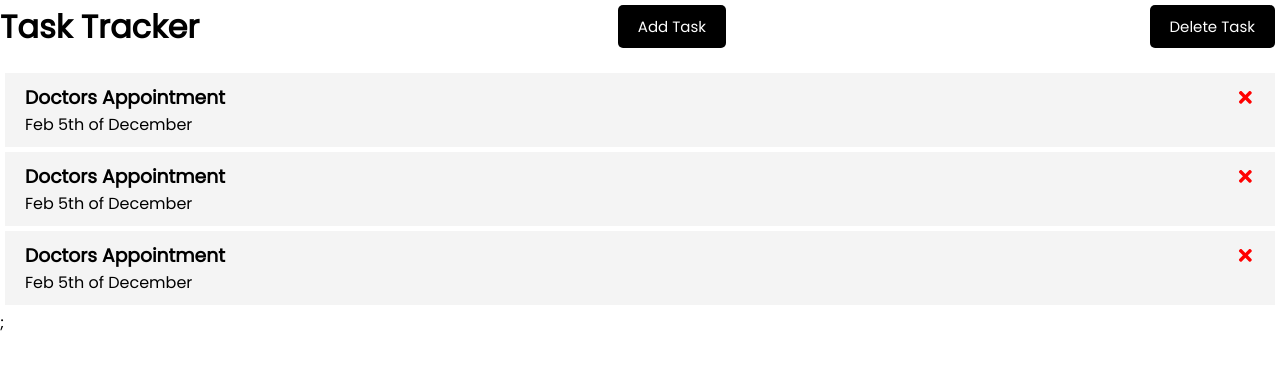
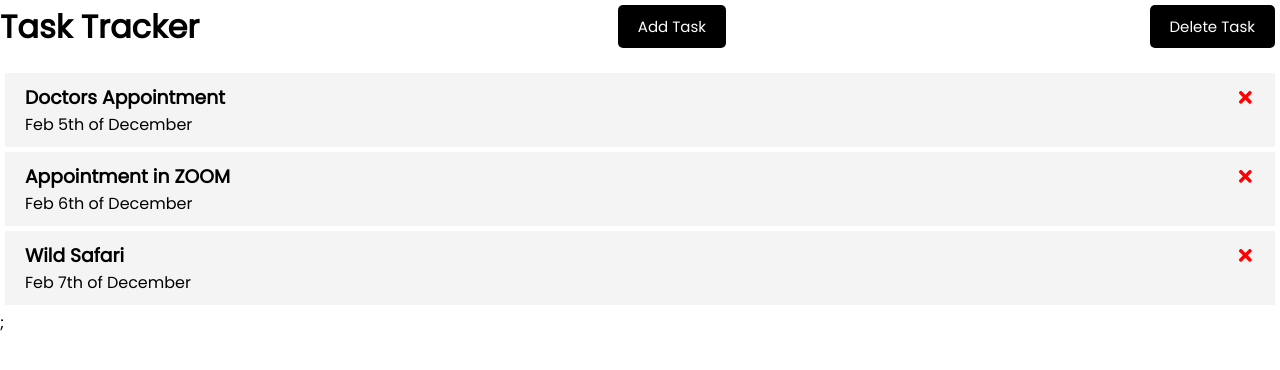
Before and after one commit to ravichandr88/hello, a React (Create React App) app: page / in a window 1280 px wide. Shown: the top 370 px of the page. Built offline with nearby package versions, Linux system fonts and the light colour scheme; the HTML template or start-up script is replaced by a standard one.

Commit message:
good to env

```diff
--- a/src/App.js
+++ b/src/App.js
@@ -18,15 +18,15 @@ const App = () =>
     },
     {
         id:2,
-        text: 'Doctors Appointment',
-        day: 'Feb 5th of December',
+        text: 'Appointment in ZOOM',
+        day: 'Feb 6th of December',
         reminder: false,
 
     },
     {
         id:3,
-        text: 'Doctors Appointment',
-        day: 'Feb 5th of December',
+        text: 'Wild Safari',
+        day: 'Feb 7th of December',
         reminder: false,
 
     }
```
